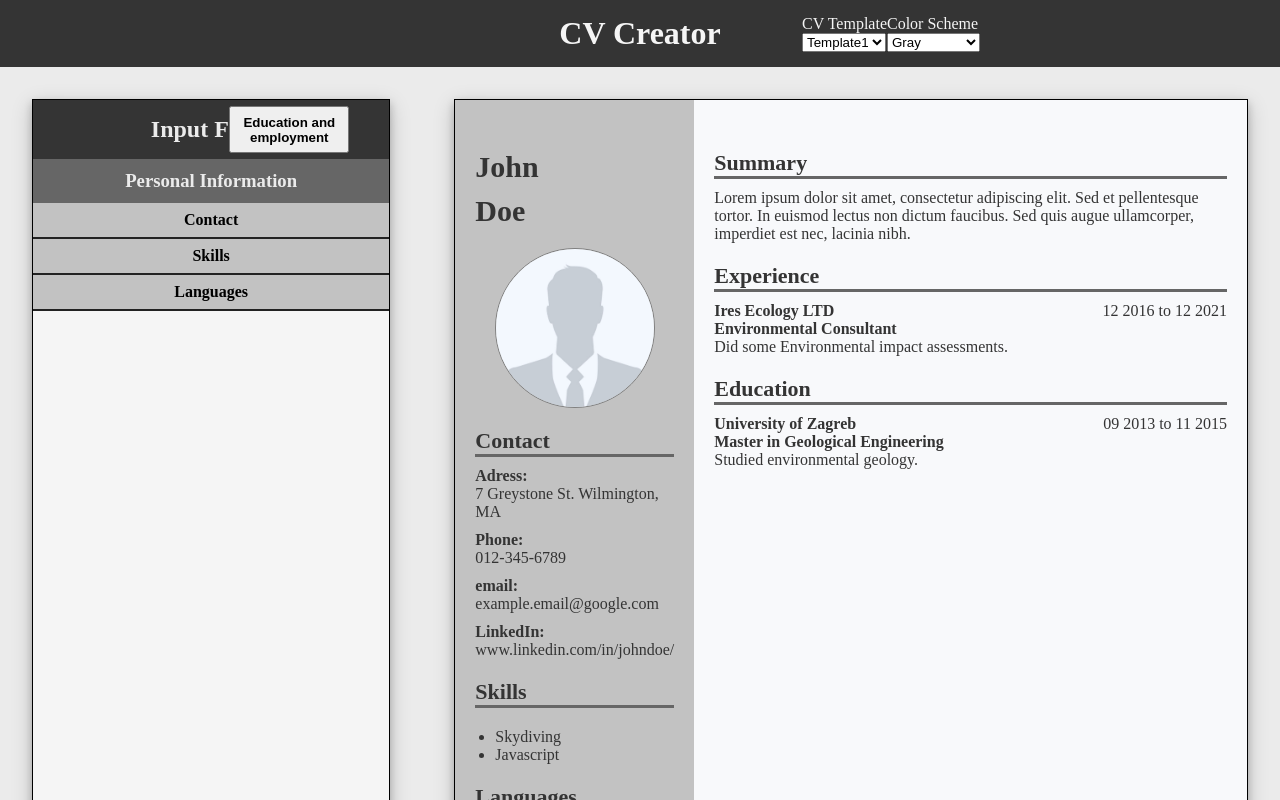
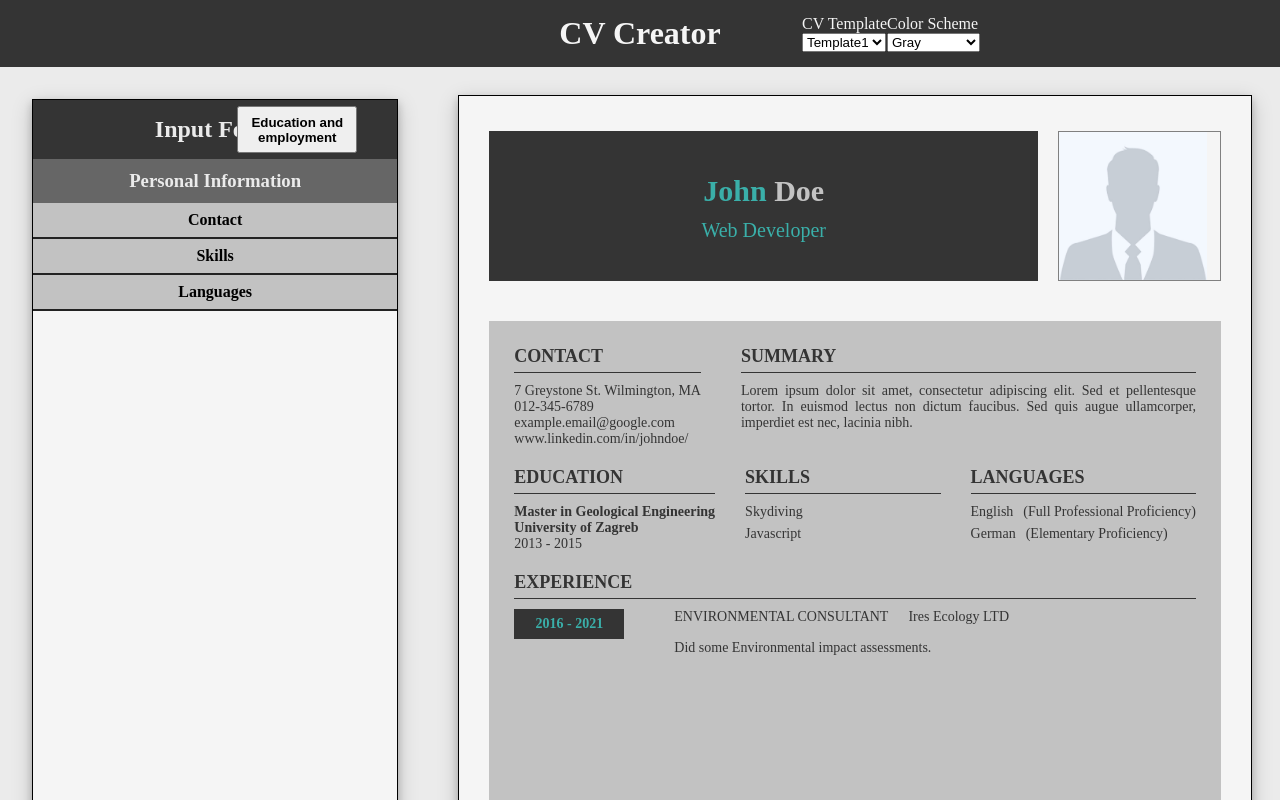
Before and after one commit to MrDando/CV-Project, a React (Create React App) app: page / in a window 1280 px wide. Shown: the top 800 px of the page. Built offline with nearby package versions, Linux system fonts and the light colour scheme.

Commit message:
Completed template2 design

```diff
--- a/src/App.js
+++ b/src/App.js
@@ -79,7 +79,7 @@ class App extends React.Component {
             secondary: '#474a4f',
             tertiary: '#618930',
             quaternary: '#87c231',
-            quinary: '#6a6e71',
+            quinary: '#ffffff',
           },
         }
       }
@@ -87,7 +87,7 @@ class App extends React.Component {
 
     this.state = {
       form: 'personal',
-      cvTemplate: 'template1',
+      cvTemplate: 'template2',
       colorSchemes: ['Gray', 'Modern', 'Stylish', 'Purple Tints', 'Corporate'],
       switchButton: 'Education and employment',
       firstname: 'John',
--- a/src/Components/CVs/Template1/Template1.css
+++ b/src/Components/CVs/Template1/Template1.css
@@ -29,7 +29,7 @@
     font-size: 16px;
 }
 
-.timespan, .position, .degree {
+.template1 .timespan, .template1 .position, .template1 .degree {
     color: var(--quaternary)
 }
 
@@ -37,7 +37,7 @@
     padding-top: 10px;
 }
 
-.photo-container {
+.template1 .photo-container {
     margin-top: 20px;
     margin-left: 20px;
     border: 1px solid gray;
--- a/src/Components/CVs/Template2/Template2.css
+++ b/src/Components/CVs/Template2/Template2.css
@@ -1,6 +1,22 @@
 .template2 {
-    background-color: var(--quaternary);
-    color: var(--primary)
+    background-color: var(--quinary);
+    color: var(--primary);
+    font-size: 14px;
+}
+
+.template2 h2 {
+    font-size: 18px;
+    padding-bottom: 5px;
+    margin-bottom: 10px;
+    border-bottom: 1px solid var(--tertiary);
+}
+
+.template2 h3 {
+    font-size: 14px;
+}
+
+.template2 .firstname, .template2 .profession {
+    color: var(--quaternary)
 }
 
 .template2.main-container {
@@ -35,8 +51,42 @@
 }
 
 .template2 .bottom {
+    padding: 25px;
     margin-top: 40px;
     flex: 1;
     width: 100%;
-    background-color: var(--quinary);
+    background-color: var(--secondary);
 }
+
+.template2 .summary {
+    text-align: justify;
+    margin-left: 40px;
+    flex: 1;
+}
+
+.template2 .skills {
+    padding: 0 30px;
+    flex: 1;
+}
+
+.template2 .section-row {
+    margin-bottom: 20px;
+}
+
+.template2 .item-row {
+    padding: 3px 0;
+}
+
+.template2 .item-row:first-child {
+    padding-top: 0;
+}
+
+.template2 .timespan {
+    width: 110px;
+    padding: 7px 0;
+    text-align: center;
+    background-color: var(--primary);
+    color: var(--quaternary);
+    font-weight: bold;
+    margin-right: 50px;
+}
--- a/src/Components/CVs/Template2/Template2.js
+++ b/src/Components/CVs/Template2/Template2.js
@@ -4,51 +4,42 @@ import './Template2.css'
 
 function Skills(props) {
     return (
-        <div className='skills section'>
-            <h2>Skills</h2>
-            <div className='list'>
-                <ul>
+        <div>
             {props.skills.map(skill => {
-                        return <li key={skill.key}>{skill.skillName}</li>
+            return <div key={skill.key} className='item-row'>{skill.skillName}</div>
         })}
-                </ul>
-
-
-            </div>
         </div>
     )
 }
 
 function Languages(props) {
     return (
-        <div className='languages section'>
-            <h2>Languages</h2>
-            <div id='languages-list'>
+        <div>
             {props.languages.map(language => {
-                    return  <div key={language.key} className='language'>
-                                <div className='name'>{language.languageName}</div>
-                                <div className='proficiency'>({language.proficiency})</div>
+                return  <div key={language.key} className='flex item-row'>
+                            <div>{language.languageName}</div>
+                            <div style={{marginLeft: '10px'}}>({language.proficiency})</div>
                         </div>
             })}
-            </div>
         </div>
     )
 }
 
 function Experience(props) {
     return(
-        <div className='section'>
-            <h2>Experience</h2>
+        <div>
             {props.experiences.map(experience => {
-                return  <div key={experience.key} className='job-container'>
-                            <div className='flex' style={{justifyContent: 'space-between'}}>
+                return  <div key={experience.key} className='job-container flex'>
+                            <div>
+                                <p className='timespan'>{experience.fromObj.year} - {experience.toObj.year}</p>
+                            </div>
                             <div className='flex column'>
-                                    <h3 className='organization'>{experience.employer}</h3>
-                                    <h3 className='position'>{experience.position}</h3>
-                                </div>
-                                <span className='timespan'>{experience.fromObj.month} {experience.fromObj.year} to {experience.toObj.month} {experience.toObj.year}</span>
+                                <div className='flex' style={{marginBottom: '15px'}}>
+                                    <span>{experience.position.toUpperCase()}</span>
+                                    <span style={{marginLeft: '20px'}}>{experience.employer}</span>
                                 </div>
                                 <p>{experience.description}</p>
+                            </div>
                         </div>
             })}
         </div>
@@ -57,18 +48,12 @@ function Experience(props) {
 
 function Education(props) {
     return(
-        <div className='section'>
-            <h2>Education</h2>
+        <div>
             {props.educationArr.map(education => {
-                return  <div key={education.key} className='education-container flex column'>
-                            <div className='flex' style={{justifyContent: 'space-between'}}>
-                                <div className='flex column'>
+                return  <div key={education.key}>
+                            <h3 className='degree'>{education.degree}</h3>
                             <h3 className='institution'>{education.institution}</h3>
-                                    <h3 className='degree'>{education.degree}</h3>
-                                </div>
-                                <span className='timespan'>{education.fromObj.month} {education.fromObj.year} to {education.toObj.month} {education.toObj.year}</span>
-                            </div>
-                            {education.description}
+                            <span>{education.fromObj.year} - {education.toObj.year}</span>
                         </div>
             })}
         </div>
@@ -82,7 +67,7 @@ function Template2(props) {
             <div className='flex top'>
                 <div className='title-container flex column align-center'>
                     <div className='name'>
-                        <span style={{color: 'var(--quaternary)'}}>{data.firstname}</span>
+                        <span className='firstname'>{data.firstname}</span>
                         <span> {data.lastname}</span>
                     </div>
                     <div className='profession'>
@@ -94,7 +79,45 @@ function Template2(props) {
                 </div>
             </div>
             <div className='flex column bottom'>
-
+                <div className='flex section-row'>
+                    <div className='contact'>
+                        <h2>CONTACT</h2>
+                        <div>
+                            <span>{data.adress}</span>
+                        </div>
+                        <div>
+                            <span>{data.phone}</span>
+                        </div>
+                        <div>
+                            <span>{data.email}</span>
+                        </div>
+                        <div>
+                            <span>{data.linkedIn}</span>
+                        </div>
+                    </div>
+                    <div className='summary'>
+                        <h2>SUMMARY</h2>
+                        <span>{data.summary}</span>
+                    </div>
+                </div>
+                <div className='flex section-row' style={{justifyContent: 'space-between'}}>
+                    <div className='education'>
+                        <h2>EDUCATION</h2>
+                        <Education educationArr={data.educationArr}/>
+                    </div>
+                    <div className='skills'>
+                        <h2>SKILLS</h2>
+                        <Skills skills={data.skills}/>
+                    </div>
+                    <div className='languages'>
+                        <h2>LANGUAGES</h2>
+                        <Languages languages={data.languages} />
+                    </div>
+                </div>
+                <div>
+                    <h2>EXPERIENCE</h2>
+                    <Experience experiences={data.experiences} />
+                </div>
             </div>
         </div>
     )
--- a/src/index.css
+++ b/src/index.css
@@ -5,11 +5,11 @@
   --platinum: #EBEBEB;
   --cultured: #F5F5F5;
 
-  --primary: #c2c2c2;
-  --secondary: #f8f9fb;
+  --primary: #343434;
+  --secondary: #c2c2c2;
   --tertiary: #343434;
-  --quaternary: #343434;
-  --quinary: #666666
+  --quaternary: #3aafa9;
+  --quinary: #f5f5f5
 }
 
 * {
```
Lines whose indentation alone changed are shown as unchanged.
